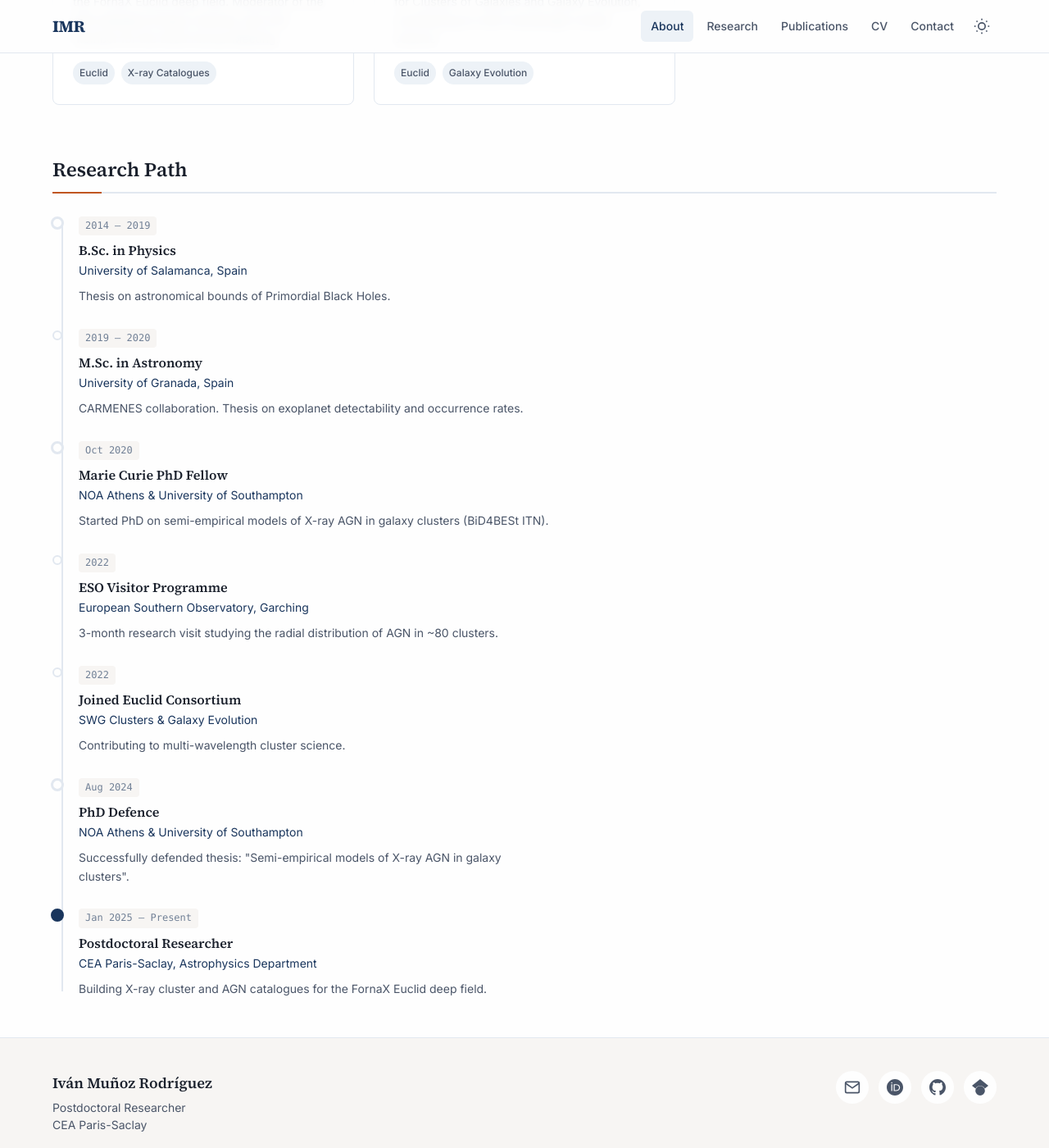
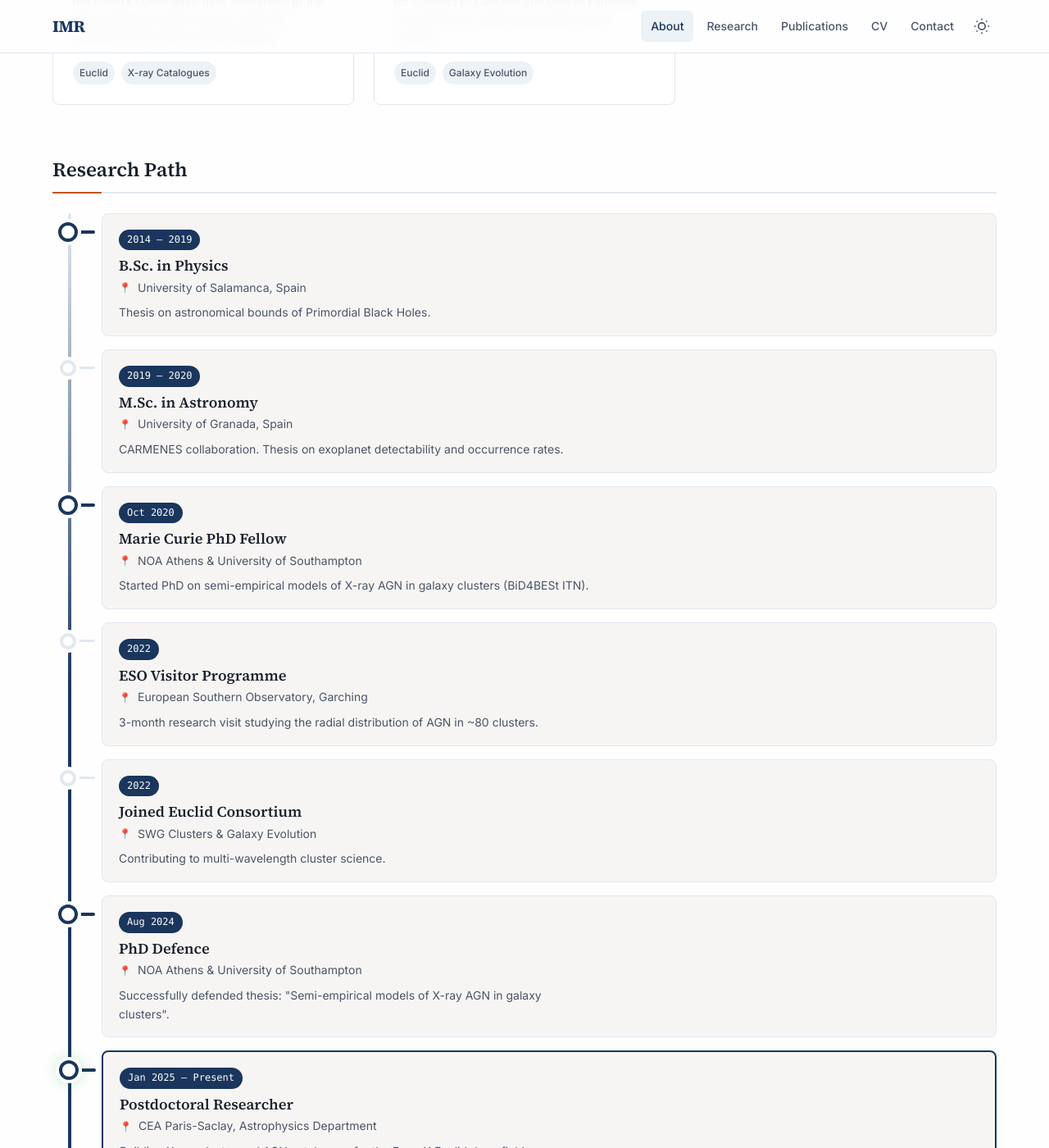
Before and after one commit to IvanMuro/IvanMuro.github.io, a Jekyll site: the page built from index.md, in a window 1280 px wide and 1400 px high, scrolled down 1332 px. Shown: the whole window at 82% size. Built offline with Jekyll 4.4.1, drawn with Linux system fonts in a browser that asks for light colours.

Commit message:
Enhance Research Path with visual Git-style tree
- Add card backgrounds for each timeline item
- Horizontal connector lines from branch to cards
- Gradient branch line (gray to green)
- Larger, more visible nodes with glow effect
- Hover effect on cards
- Date badges with colored background
- Location icons
- Major milestones highlighted with green border
- Current position with glow effect
- Responsive mobile adjustments

Co-Authored-By: Claude Opus 4.5 <noreply@anthropic.com>

```diff
--- a/_sass/_components.scss
+++ b/_sass/_components.scss
@@ -675,60 +675,108 @@
 
 
 // ============================================
-// Research Path Timeline (GitHub-style)
+// Research Path Timeline (Git-style visual tree)
 // ============================================
 
 .research-timeline {
   position: relative;
-  padding-left: 32px;
+  padding-left: 60px;
+  margin-top: var(--space-4);
 
-  // Vertical line (the "branch")
+  // Main vertical branch line
   &::before {
     content: '';
     position: absolute;
-    left: 11px;
-    top: 8px;
-    bottom: 8px;
-    width: 2px;
-    background-color: var(--color-border);
+    left: 19px;
+    top: 0;
+    bottom: 0;
+    width: 4px;
+    background: linear-gradient(
+      to bottom,
+      var(--color-border) 0%,
+      var(--color-primary) 50%,
+      var(--color-primary) 100%
+    );
+    border-radius: 2px;
   }
 }
 
 .timeline-item {
   position: relative;
-  padding-bottom: var(--space-6);
+  padding: var(--space-4);
+  padding-left: var(--space-5);
+  margin-bottom: var(--space-4);
+  background-color: var(--color-bg-alt);
+  border: 1px solid var(--color-border);
+  border-radius: var(--radius-lg);
+  transition: transform 0.2s ease, box-shadow 0.2s ease;
+
+  &:hover {
+    transform: translateX(4px);
+    box-shadow: var(--shadow-md);
+  }
 
   &:last-child {
-    padding-bottom: 0;
+    margin-bottom: 0;
+  }
+
+  // Horizontal connector line from branch to card
+  &::after {
+    content: '';
+    position: absolute;
+    left: -41px;
+    top: 20px;
+    width: 32px;
+    height: 3px;
+    background-color: var(--color-border);
+    border-radius: 2px;
   }
 
   // The node (commit dot)
   &::before {
     content: '';
     position: absolute;
-    left: -32px;
-    top: 6px;
-    width: 12px;
-    height: 12px;
+    left: -52px;
+    top: 12px;
+    width: 20px;
+    height: 20px;
     border-radius: 50%;
     background-color: var(--color-bg);
-    border: 2px solid var(--color-border);
-    z-index: 1;
+    border: 4px solid var(--color-border);
+    z-index: 2;
+    box-shadow: 0 0 0 4px var(--color-bg);
   }
 
-  // Highlight current position with filled dot
+  // Highlight current position with filled dot and glow
   &.timeline-current::before {
     background-color: var(--color-primary);
     border-color: var(--color-primary);
+    box-shadow: 0 0 0 4px var(--color-bg), 0 0 20px rgba(6, 166, 35, 0.4);
   }
 
-  // Major milestones get a larger dot
+  &.timeline-current::after {
+    background-color: var(--color-primary);
+  }
+
+  &.timeline-current {
+    border-color: var(--color-primary);
+    border-width: 2px;
+  }
+
+  // Major milestones styling
   &.timeline-major::before {
-    width: 16px;
-    height: 16px;
-    left: -34px;
-    top: 4px;
-    border-width: 3px;
+    width: 24px;
+    height: 24px;
+    left: -54px;
+    top: 10px;
+    border-width: 4px;
+    border-color: var(--color-primary);
+    background-color: var(--color-bg);
+  }
+
+  &.timeline-major::after {
+    background-color: var(--color-primary);
+    height: 4px;
   }
 }
 
@@ -736,15 +784,16 @@
   display: inline-block;
   font-family: var(--font-mono);
   font-size: var(--text-xs);
-  color: var(--color-text-muted);
-  background-color: var(--color-bg-alt);
-  padding: 2px 8px;
-  border-radius: var(--radius-sm);
+  font-weight: var(--font-medium);
+  color: var(--color-bg);
+  background-color: var(--color-primary);
+  padding: 3px 10px;
+  border-radius: var(--radius-full);
   margin-bottom: var(--space-2);
 }
 
 .timeline-title {
-  font-size: var(--text-base);
+  font-size: var(--text-lg);
   font-weight: var(--font-semibold);
   color: var(--color-text);
   margin: 0 0 var(--space-1) 0;
@@ -752,8 +801,16 @@
 
 .timeline-location {
   font-size: var(--text-sm);
-  color: var(--color-primary);
+  color: var(--color-text-secondary);
   margin: 0 0 var(--space-2) 0;
+  display: flex;
+  align-items: center;
+  gap: var(--space-2);
+
+  &::before {
+    content: '📍';
+    font-size: var(--text-xs);
+  }
 }
 
 .timeline-description {
@@ -767,33 +824,57 @@
 [data-theme="dark"] {
   .timeline-item::before {
     background-color: var(--color-bg);
+    box-shadow: 0 0 0 4px var(--color-bg);
   }
 
   .timeline-item.timeline-current::before {
     background-color: var(--color-primary);
+    box-shadow: 0 0 0 4px var(--color-bg), 0 0 20px rgba(6, 166, 35, 0.5);
+  }
+
+  .timeline-date {
+    color: var(--color-bg);
   }
 }
 
 // Mobile adjustments
 @media (max-width: 640px) {
   .research-timeline {
-    padding-left: 24px;
+    padding-left: 40px;
 
     &::before {
-      left: 7px;
+      left: 11px;
+      width: 3px;
     }
   }
 
-  .timeline-item::before {
-    left: -24px;
-    width: 10px;
-    height: 10px;
+  .timeline-item {
+    padding: var(--space-3);
+
+    &::before {
+      left: -34px;
+      width: 16px;
+      height: 16px;
+      border-width: 3px;
+    }
+
+    &::after {
+      left: -23px;
+      width: 16px;
+      height: 2px;
+      top: 18px;
+    }
+
+    &.timeline-major::before {
+      width: 18px;
+      height: 18px;
+      left: -35px;
+      top: 16px;
+    }
   }
 
-  .timeline-item.timeline-major::before {
-    width: 14px;
-    height: 14px;
-    left: -26px;
+  .timeline-title {
+    font-size: var(--text-base);
   }
 }
 
```
